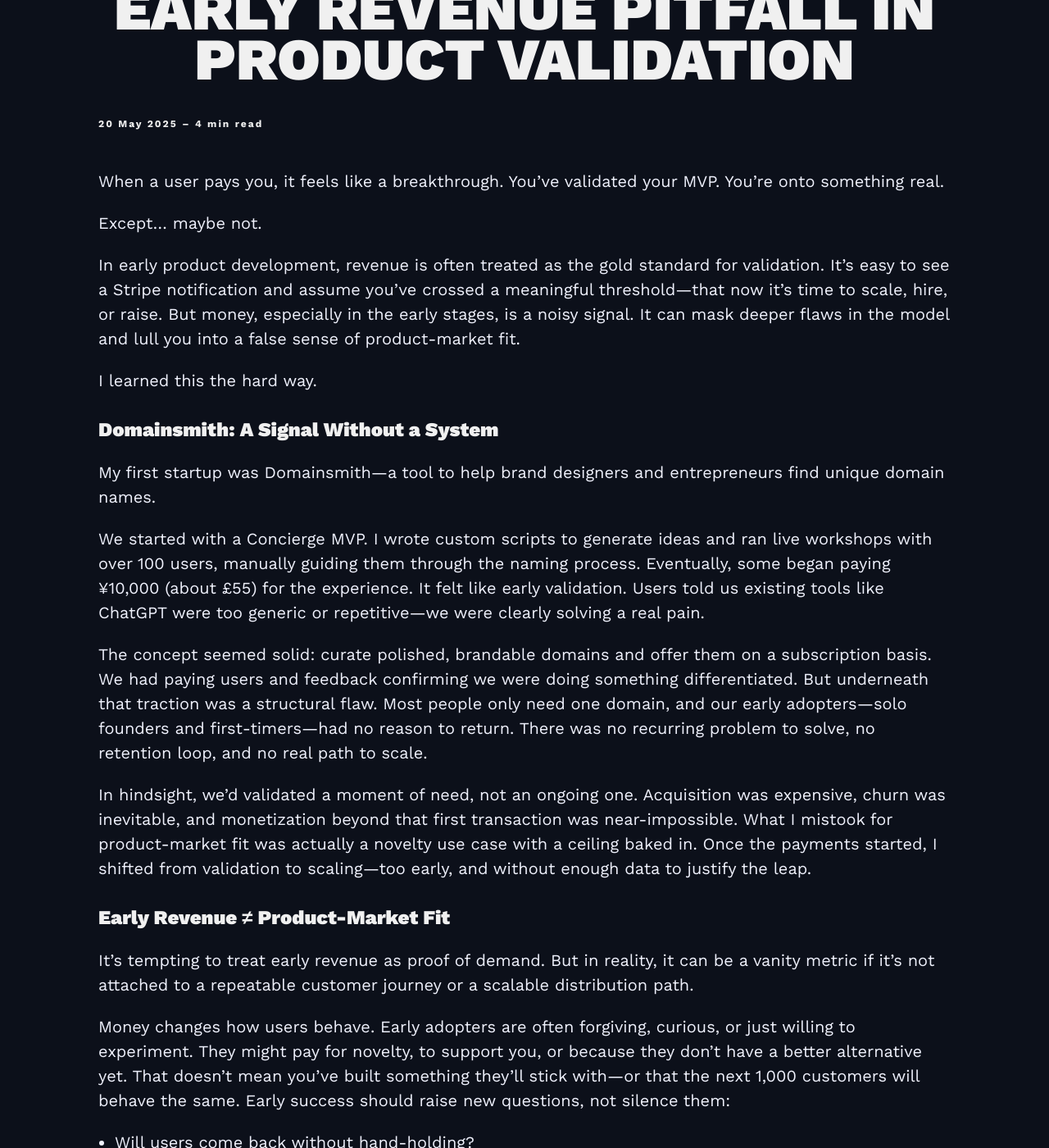
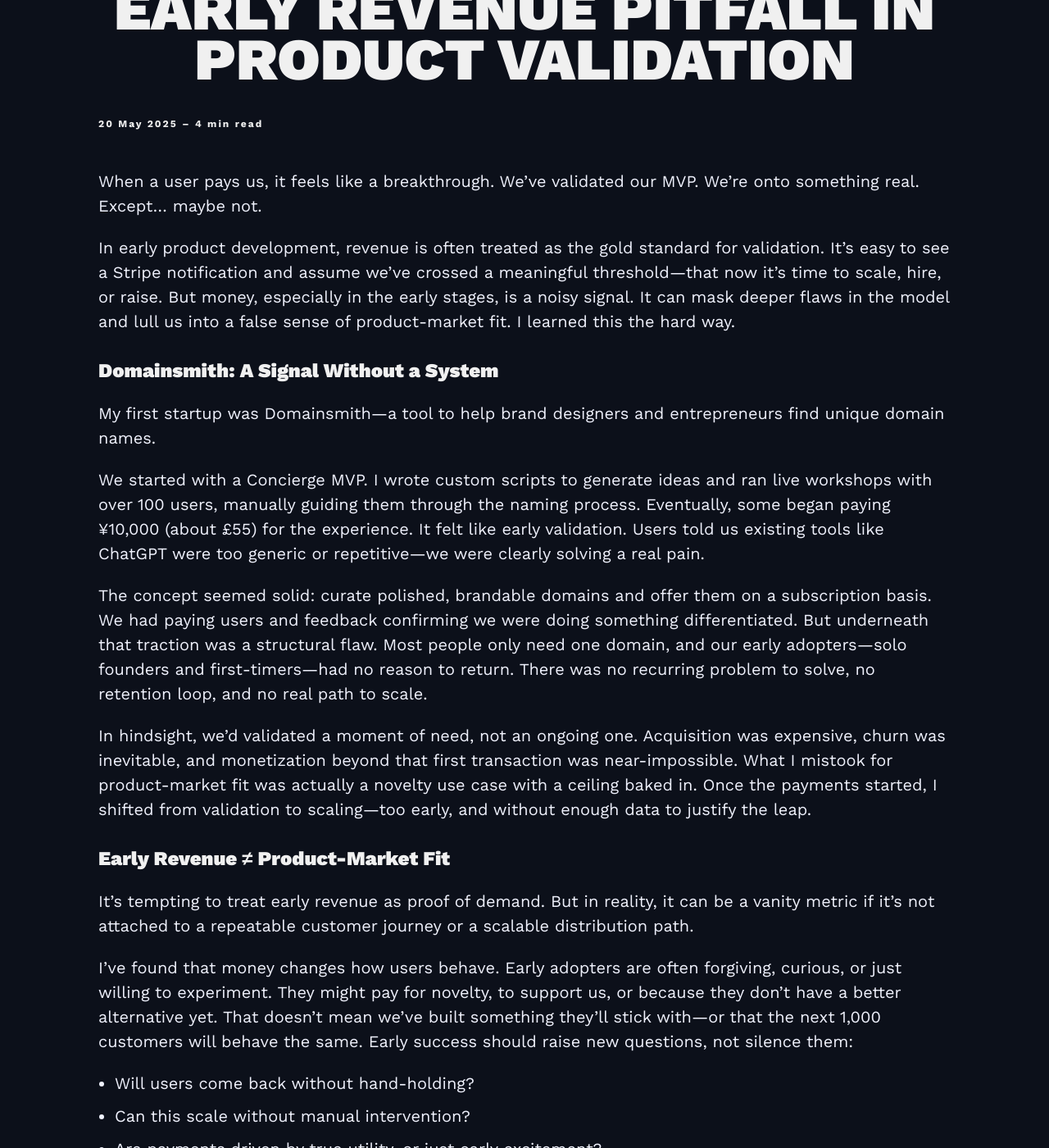
Before and after one commit to mkishi1221/mkishi1221.github.io, a Jekyll site: the page built from _posts/2025-05-20-Where Is the Money? The Early Revenue Pitfall in Product Validation.markdown, in a window 1280 px wide and 1400 px high, scrolled down 663 px. Shown: the whole window at 82% size. Built offline with Jekyll 4.4.1, drawn with Linux system fonts in a browser that asks for light colours; nearby versions of some CDN libraries; comment, search, counter and statistics services are not loaded.

Commit message:
Updated blog

```diff
--- a/_posts/2025-05-20-Where Is the Money? The Early Revenue Pitfall in Product Validation.markdown
+++ b/_posts/2025-05-20-Where Is the Money? The Early Revenue Pitfall in Product Validation.markdown
@@ -7,13 +7,9 @@ image:  '/images/revenue.jpg'
 tags:   [mindset, validation, learnings]
 ---
 
-When a user pays you, it feels like a breakthrough. You’ve validated your MVP. You’re onto something real.
+When a user pays us, it feels like a breakthrough. We've validated our MVP. We’re onto something real. Except… maybe not.
 
-Except… maybe not.
-
-In early product development, revenue is often treated as the gold standard for validation. It’s easy to see a Stripe notification and assume you've crossed a meaningful threshold—that now it’s time to scale, hire, or raise. But money, especially in the early stages, is a noisy signal. It can mask deeper flaws in the model and lull you into a false sense of product-market fit.
-
-I learned this the hard way.
+In early product development, revenue is often treated as the gold standard for validation. It’s easy to see a Stripe notification and assume we've crossed a meaningful threshold—that now it’s time to scale, hire, or raise. But money, especially in the early stages, is a noisy signal. It can mask deeper flaws in the model and lull us into a false sense of product-market fit. I learned this the hard way.
 
 ## Domainsmith: A Signal Without a System
 
@@ -29,7 +25,7 @@ In hindsight, we’d validated a moment of need, not an ongoing one. Acquisition
 
 It’s tempting to treat early revenue as proof of demand. But in reality, it can be a vanity metric if it’s not attached to a repeatable customer journey or a scalable distribution path.
 
-Money changes how users behave. Early adopters are often forgiving, curious, or just willing to experiment. They might pay for novelty, to support you, or because they don’t have a better alternative yet. That doesn’t mean you’ve built something they’ll stick with—or that the next 1,000 customers will behave the same. Early success should raise new questions, not silence them:
+I've found that money changes how users behave. Early adopters are often forgiving, curious, or just willing to experiment. They might pay for novelty, to support us, or because they don’t have a better alternative yet. That doesn’t mean we’ve built something they’ll stick with—or that the next 1,000 customers will behave the same. Early success should raise new questions, not silence them:
 
 - Will users come back without hand-holding?
 - Can this scale without manual intervention?
```
